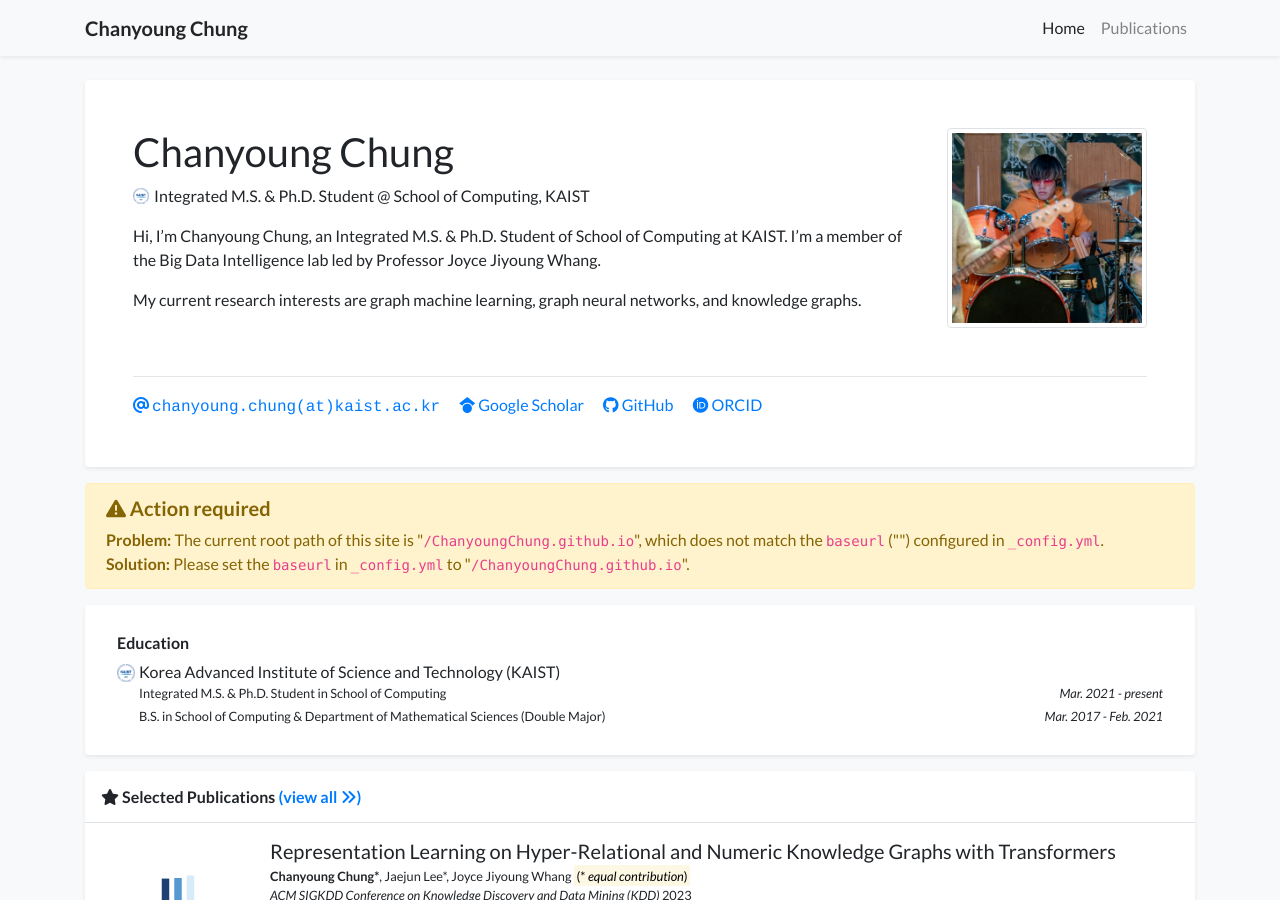
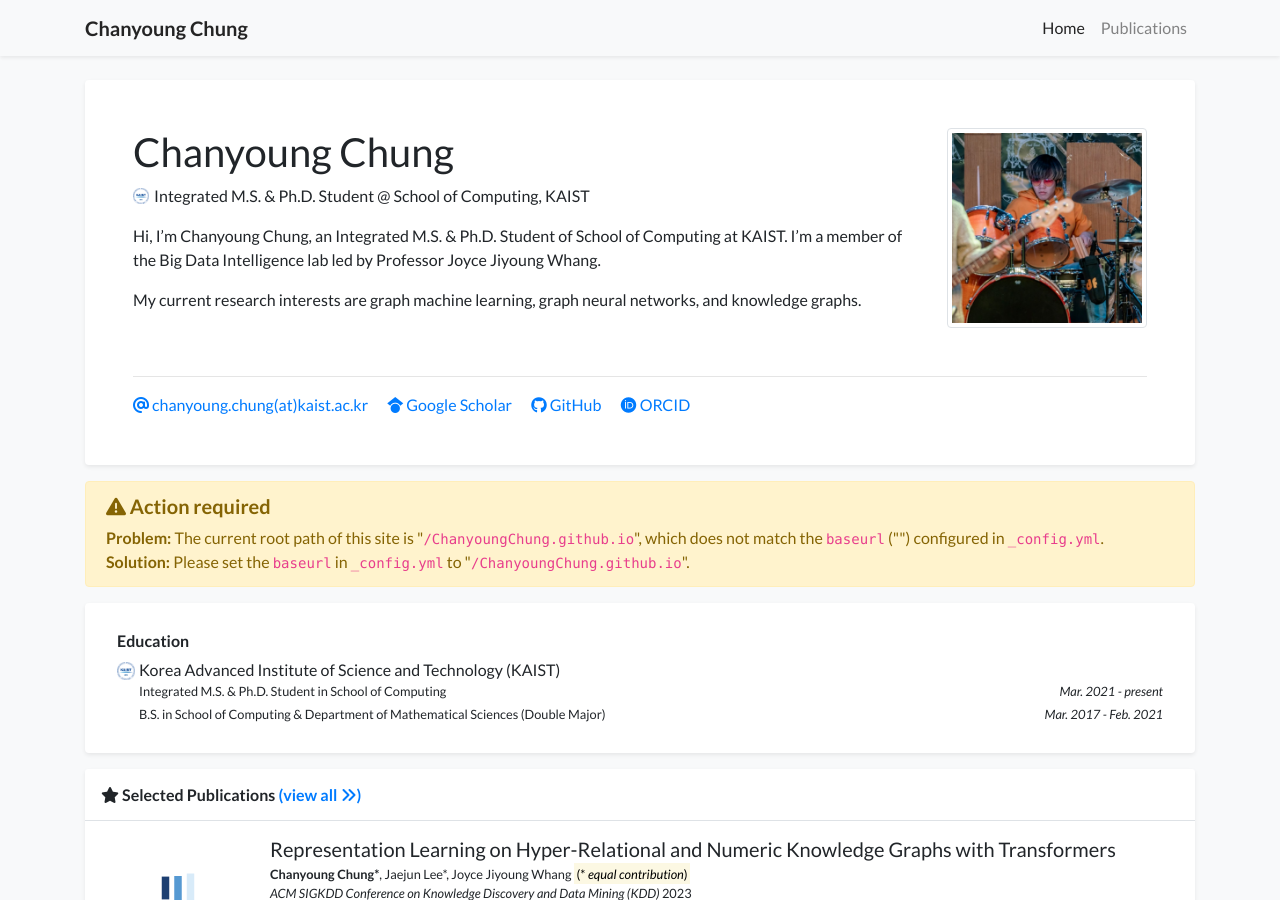
Before and after one commit to ChanyoungChung/ChanyoungChung.github.io, a Jekyll site: the page built from index.html, in a window 1280 px wide and 900 px high. Built offline with Jekyll 4.4.1, drawn with Linux system fonts in a browser that asks for light colours; nearby versions of some CDN libraries; a style sheet for code colours, icons or effects is not loaded.

Commit message:
Change Email Font

```diff
--- a/_includes/widgets/profile_card.html
+++ b/_includes/widgets/profile_card.html
@@ -50,7 +50,8 @@
                 <div class="row">
                     <div class="col">
                         <a class="pr-3 no-break" href="mailto:{{ site.data.profile.email | encode_email }}">
-                            <i class="fas fa-at"></i> <span class="email-text">{{ site.data.profile.email | replace: "@", "(at)" }}</span>
+                            <!-- <i class="fas fa-at"></i> <span class="email-text">{{ site.data.profile.email | replace: "@", "(at)" }}</span> -->
+                            <i class="fas fa-at"></i> {{ site.data.profile.email | replace: "@", "(at)" }}
                         </a>
 
                         {% if site.data.profile.gscholar %}
```
